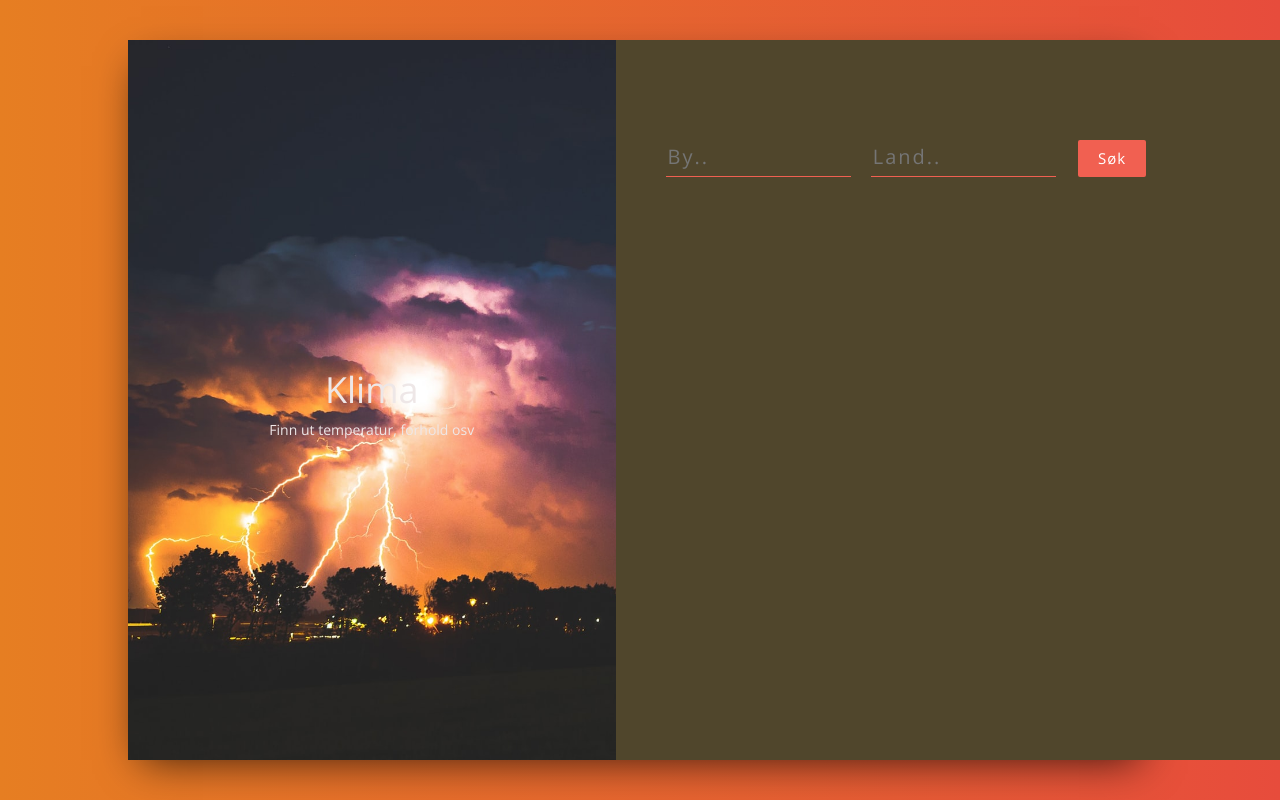
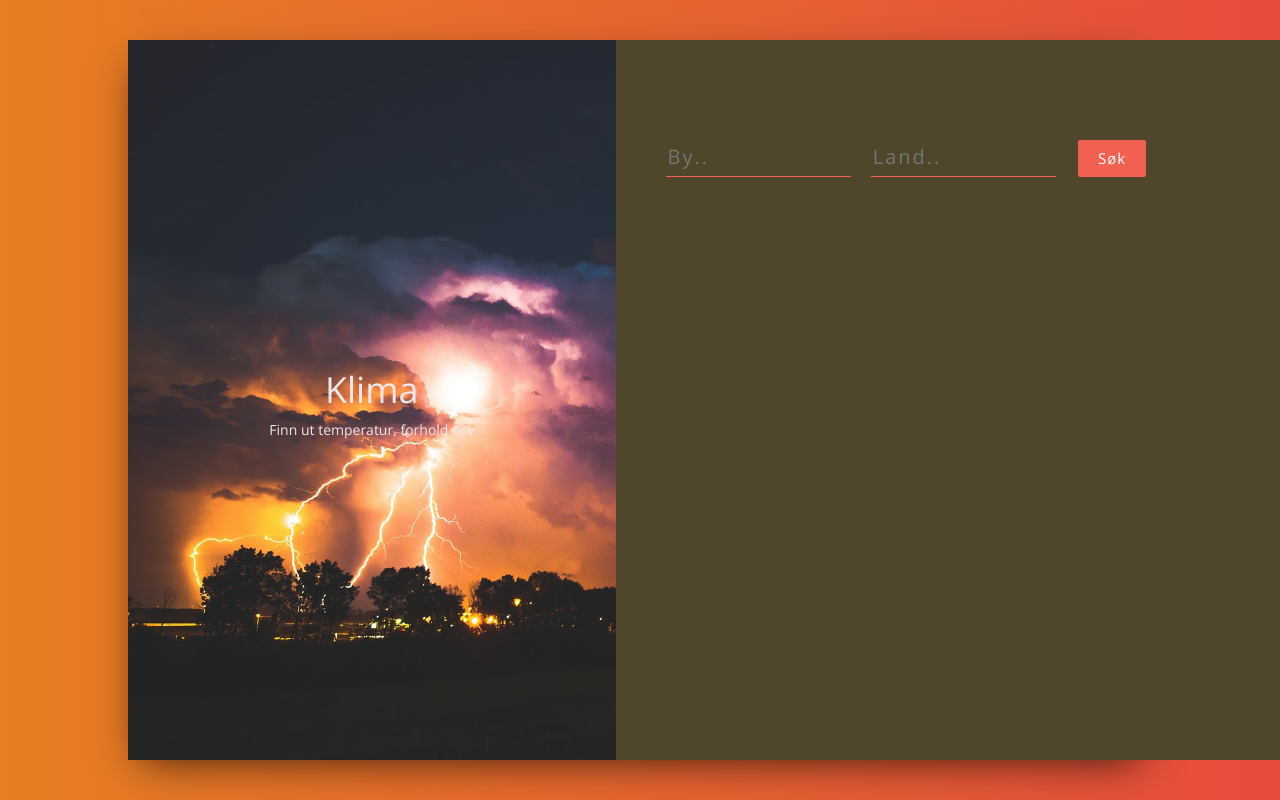
Before and after one commit to Thusj/klima-app, a React (Create React App) app: page / in a window 1280 px wide. Built offline with nearby package versions, Linux system fonts and the light colour scheme.

Commit message:
some css fix

```diff
--- a/src/App.css
+++ b/src/App.css
@@ -16,7 +16,7 @@ body {
 
 .main {
   height: 90vh;
-  background: #fff;
+  background: rgba(0, 0, 0, 0);
   box-shadow: 0px 13px 40px -13px rgba(0,0,0,0.75);
   width: 80%;
   margin: 0 auto;
@@ -24,7 +24,7 @@ body {
 
 .title-container {
   height: 90vh;
-  background: url("img/lynbilde2.jpg") center center no-repeat;
+  background: url("img/lynbilde2.jpg");
   background-size: cover;
   display: flex;
   align-items: center;
```
